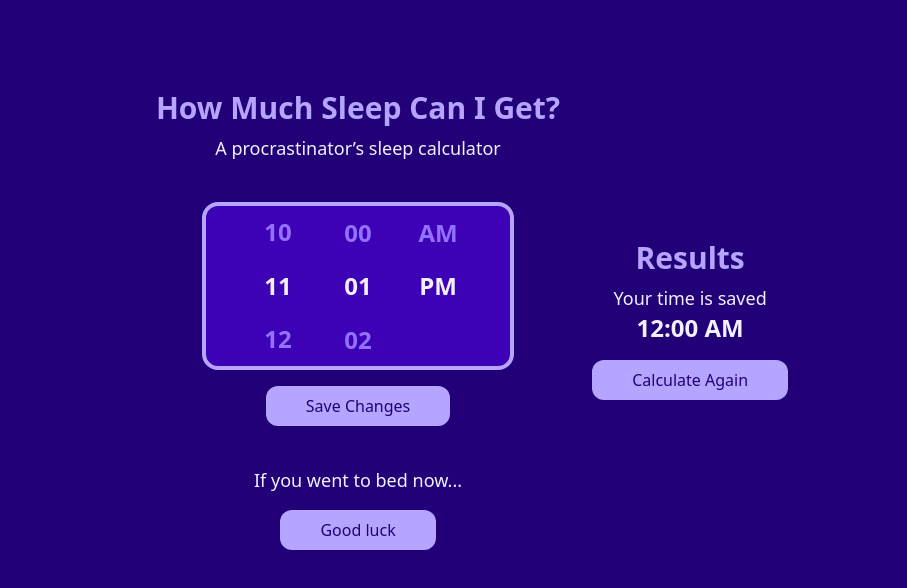
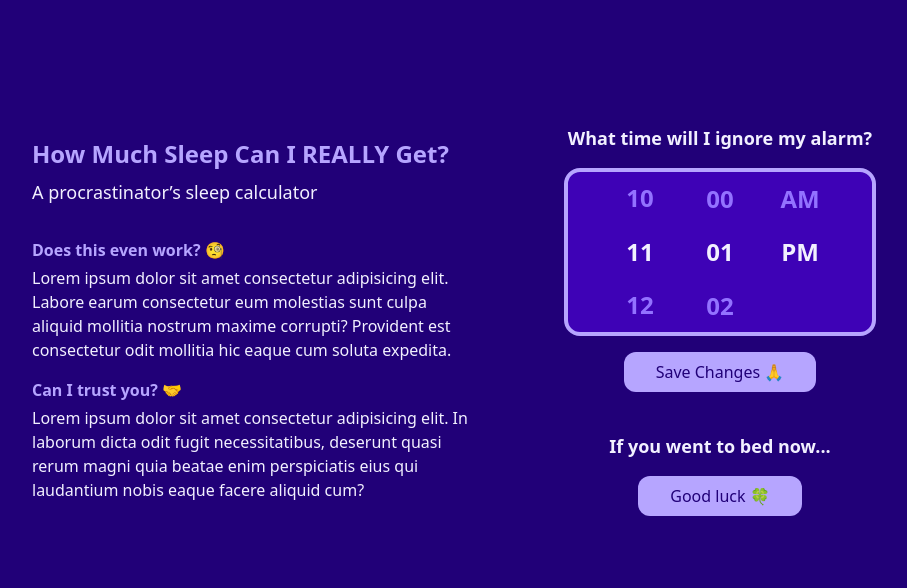
Before and after one commit to bryanbrotonel/sunday-scaries, a Vue app: page / in a window 1280 px wide. Shown: the top 588 px of the page, without its empty margins (168-1075 px from the left). Built offline with nearby package versions, Linux system fonts and the light colour scheme.

Commit message:
Added routing and additional styling

```diff
--- a/src/App.vue
+++ b/src/App.vue
@@ -1,20 +1,31 @@
 <template>
-  <div class="flex flex-col sm:flex-row justify-center items-center gap-8">
-    <TimeSelector title="How Much Sleep Can I Get?"
-      subtitle="A procrastinator&rsquo;s sleep calculator" />
-    <SleepResults />
+  <div class="flex flex-col sm:flex-row justify-center items-center gap-12">
+    <SleepHeader />
+    <div class="w-96 max-w-full">
+      <SleepCalculator subtitle="A procrastinator&rsquo;s sleep calculator"
+        v-if="store.currentPage === 'calculator'" />
+      <SleepResults v-if="store.currentPage === 'results'" />
+    </div>
   </div>
 </template>
 
 <script>
-import TimeSelector from './components/TimeSelector.vue'
+import { store } from './store.js';
+import SleepHeader from './components/SleepHeader.vue';
+import SleepCalculator from './components/SleepCalculator.vue'
 import SleepResults from './components/SleepResults.vue'
 
 export default {
   name: 'App',
   components: {
-    TimeSelector,
+    SleepHeader,
+    SleepCalculator,
     SleepResults
+  },
+  data() {
+    return {
+      store,
+    }
   }
 }
 </script>
--- a/src/components/TimeSelector.vue
+++ b/src/components/SleepCalculator.vue
@@ -1,23 +1,20 @@
 <template>
   <div class="space-y-10">
-    <div class="text-center space-y-2">
-      <h1 class="text-3xl font-bold text-primary-300">{{ title }}</h1>
-      <h2 class="text-lg font-medium text-white">{{ subtitle }}</h2>
-    </div>
     <div class="flex flex-col items-center justify-center gap-4">
+      <h2 class="font-bold">What time will I ignore my alarm?</h2>
       <TimePicker />
       <div>
         <button @click="saveChanges()"
-          class="rounded-xl p-2 px-10 bg-primary-300 text-primary-950 font-medium transition-transform transform hover:bg-opacity-90 active:scale-95">
-          Save Changes
+          class="rounded-xl p-2 px-8 bg-primary-300 text-primary-950 font-medium transition-transform transform hover:bg-opacity-90 active:scale-95">
+          Save Changes &#x1F64F;
         </button>
       </div>
     </div>
     <div class="flex flex-col items-center justify-center gap-4">
-      <h1 class="text-lg font-medium">If you went to bed now...</h1>
+      <h2 lass="font-bold">If you went to bed now...</h2>
       <button @click="saveChanges(true)"
-        class="rounded-xl p-2 px-10 bg-primary-300 text-primary-950 font-medium transition-transform transform hover:bg-opacity-90 active:scale-95">
-        Good luck
+        class="rounded-xl p-2 px-8 bg-primary-300 text-primary-950 font-medium transition-transform transform hover:bg-opacity-90 active:scale-95">
+        Good luck &#x1F340;
       </button>
     </div>
   </div>
@@ -28,11 +25,7 @@ import TimePicker from './TimePicker.vue';
 import { store } from '../store.js';
 
 export default {
-  name: 'TimeSelector',
-  props: {
-    title: String,
-    subtitle: String
-  },
+  name: 'SleepCalculator',
   components: {
     TimePicker
   },
@@ -58,6 +51,7 @@ export default {
       }
 
       store.setTime(dateToSave.valueOf())
+      store.setCurrentPage('results');
     }
   }
 }
--- /dev/null
+++ b/src/components/SleepHeader.vue
@@ -0,0 +1,35 @@
+<template>
+  <div class="flex flex-col max-w-md">
+    <div class="space-y-2 mb-8">
+      <h1 class="font-bold text-primary-300">How Much Sleep Can I REALLY Get?
+      </h1>
+      <h2 class="font-medium text-white">A procrastinator&rsquo;s sleep
+        calculator
+      </h2>
+    </div>
+    <div class="space-y-4">
+      <div>
+        <h6 class="text-primary-300 mb-1">Does this even work? &#x1F9D0;</h6>
+        <p>Lorem ipsum dolor sit amet consectetur adipisicing elit. Labore earum
+          consectetur eum molestias sunt culpa aliquid mollitia nostrum maxime
+          corrupti? Provident est consectetur odit mollitia hic eaque cum soluta
+          expedita.</p>
+      </div>
+      <div>
+        <h6 class="text-primary-300 mb-1">Can I trust you? &#x1F91D;</h6>
+        <p>Lorem ipsum dolor sit amet consectetur adipisicing elit. In laborum
+          dicta odit fugit necessitatibus, deserunt quasi rerum magni quia
+          beatae enim perspiciatis eius qui laudantium nobis eaque facere
+          aliquid cum?</p>
+      </div>
+    </div>
+
+  </div>
+</template>
+
+<script>
+
+export default {
+  name: 'SleepHeader',
+}
+</script>
--- a/src/components/SleepResults.vue
+++ b/src/components/SleepResults.vue
@@ -10,7 +10,7 @@
       </div>
       <div>
         <button @click="reset"
-          class="rounded-xl p-2 px-10 bg-primary-300 text-primary-950 font-medium transition-transform transform hover:bg-opacity-90 active:scale-95">
+          class="rounded-xl p-2 px-8 bg-primary-300 text-primary-950 font-medium transition-transform transform hover:bg-opacity-90 active:scale-95">
           Calculate Again
         </button>
       </div>
@@ -24,6 +24,7 @@ import { is12HourFormat } from '../utils.js'
 
 function reset() {
   store.setTime(0);
+  store.setCurrentPage('calculator');
 }
 
 export default {
--- a/src/components/TimePicker.vue
+++ b/src/components/TimePicker.vue
@@ -8,7 +8,7 @@
         :loop="items.loop" class="w-20 h-40 float-left"
         @slideChange="onSlideChange(index, $event)">
         <swiper-slide v-for="(item, index) in items.list" :key="index"
-          class="flex justify-center items-center text-center text-2xl select-none text-primary-400 transition-opacity duration-300 ease cursor-default font-bold tap-highlight-transparent h-full">
+          class="flex justify-center items-center text-center text-2xl select-none text-primary-400 transition-opacity duration-300 ease cursor-default font-bold tap-highlight-transparent h-full hover:cursor-ns-resize">
           <div class="h-full flex items-center justify-center">
             <span>{{ item }}</span>
           </div>
--- a/src/store.js
+++ b/src/store.js
@@ -2,13 +2,15 @@ import { reactive } from 'vue';
 
 const currentTime = new Date();
 const currentHour = currentTime.getHours();
-console.log('🚀 ~ currentHour:', currentHour)
 const currentMinute = currentTime.getMinutes();
 const is12HourFormat = currentHour >= 12 ? 'PM' : 'AM';
 const hourIn12Format = currentHour % 12 || 12;
-console.log('🚀 ~ hourIn12Format:', hourIn12Format)
 
 export const store = reactive({
+  currentPage: 'calculator',
+  setCurrentPage(page) {
+    this.currentPage = page;
+  },
   time: 0,
   setTime(time) {
     this.time = time;
--- a/src/style.css
+++ b/src/style.css
@@ -1,3 +1,15 @@
 @tailwind base;
 @tailwind components;
 @tailwind utilities;
+
+h1 {
+  @apply text-2xl;
+}
+
+h2 {
+  @apply text-lg font-bold;
+}
+
+h6 {
+  @apply font-semibold;
+}
```
Also changed, not shown: src/assets/logo.png (deleted).
